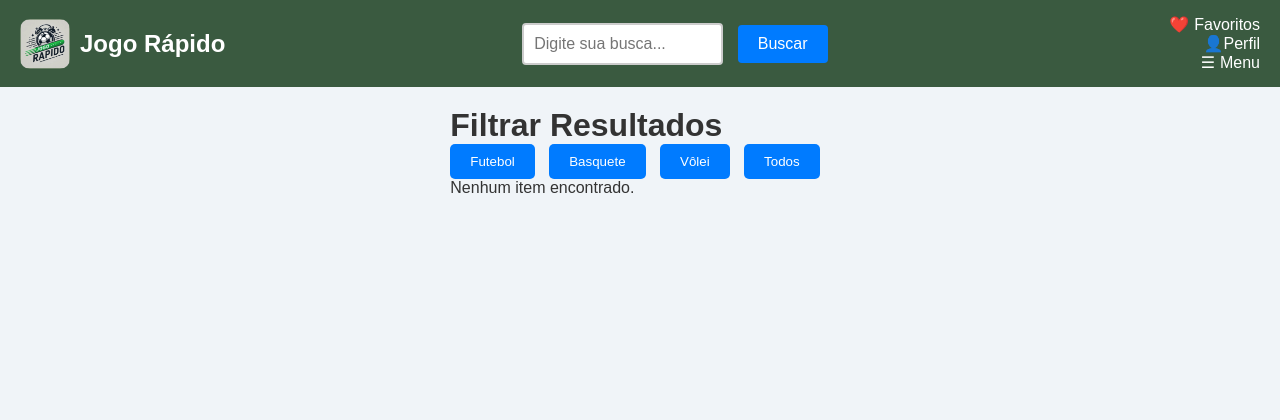
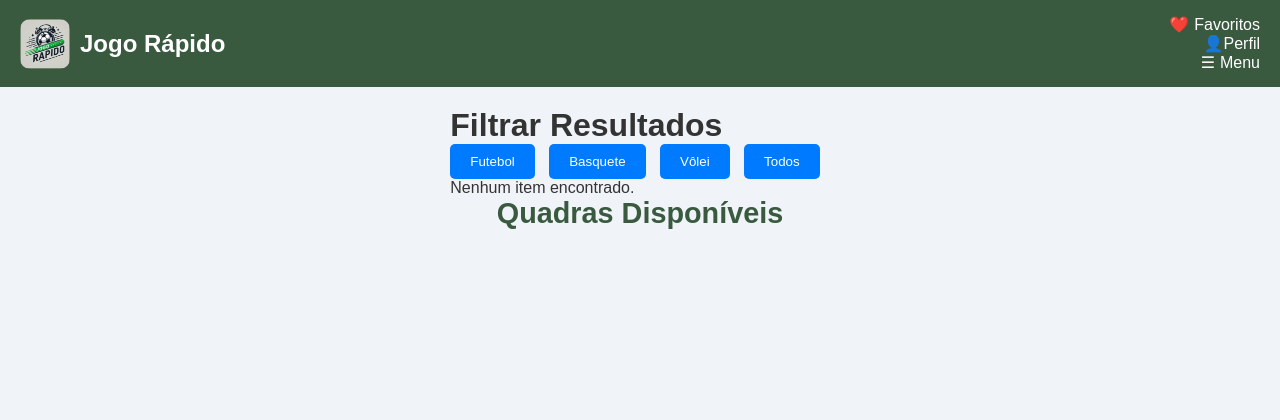
Before and after one commit to Pedro-Abruzzini/jogo_rapido, a Django app: page / in a window 1280 px wide. Shown: the top 420 px of the page. Run offline with Django 5.2, Linux system fonts and the light colour scheme; data that the repository does not hold is empty.

Commit message:
Concertei a tela base botando o filtro no inicio e depois as quadras.html

```diff
--- a/jogo_rapido/templates/base.html
+++ b/jogo_rapido/templates/base.html
@@ -14,15 +14,6 @@
                 <img src="{% static 'logojogorapido.png' %}" alt="Logo" class="logo-img">
                 <h1 class="project-name">Jogo Rápido</h1>
             </div>
-            <div class="search-button-container">
-                <input
-                    type="text"
-                    placeholder="Digite sua busca..."
-                    class="search-input"
-                    id="searchInput">
-                <button class="search-button" onclick="performSearch()"> Buscar</button>
-            </div>
-
             <nav class="nav-links">
                 <a href="#"><span>❤️</span> Favoritos</a>
                 <a href='/login'>👤Perfil</a>
@@ -31,11 +22,13 @@
         </div>
     </header>
 
+
     <main class="content">
+
+
             <div class="filter-container">
                 <h1>Filtrar Resultados</h1>
                 <div class="filter-buttons">
-                <!-- Formulário para cada filtro -->
                     <form method="get" action="">
                         <button type="submit" name="filter" value="futebol" {% if selected_filter == 'futebol' %}class="active"{% endif %}>
                             Futebol
@@ -57,7 +50,7 @@
                         {% for item in items %}
                             <div class="result-item">
                                 <span>{{ item.name }}</span>
-                            <!-- Formulário para favoritar o item -->
+
                                 <form method="post" action="{% url 'add_to_favorites' item.id %}">
                                     {% csrf_token %}
                                     <button type="submit">❤️ Favoritar</button>
@@ -69,7 +62,10 @@
                     {% endif %}
                 </div>
             </div>
+
+         {% block content %}{% endblock %}
     </main>
+
 
     <footer class="footer">
         <p>Entre em contato: jogorapido@gmail.com | Twitter: @jogorapido | Telefone: +55 (21) 992357321</p>
```
Lines whose indentation alone changed are shown as unchanged.
